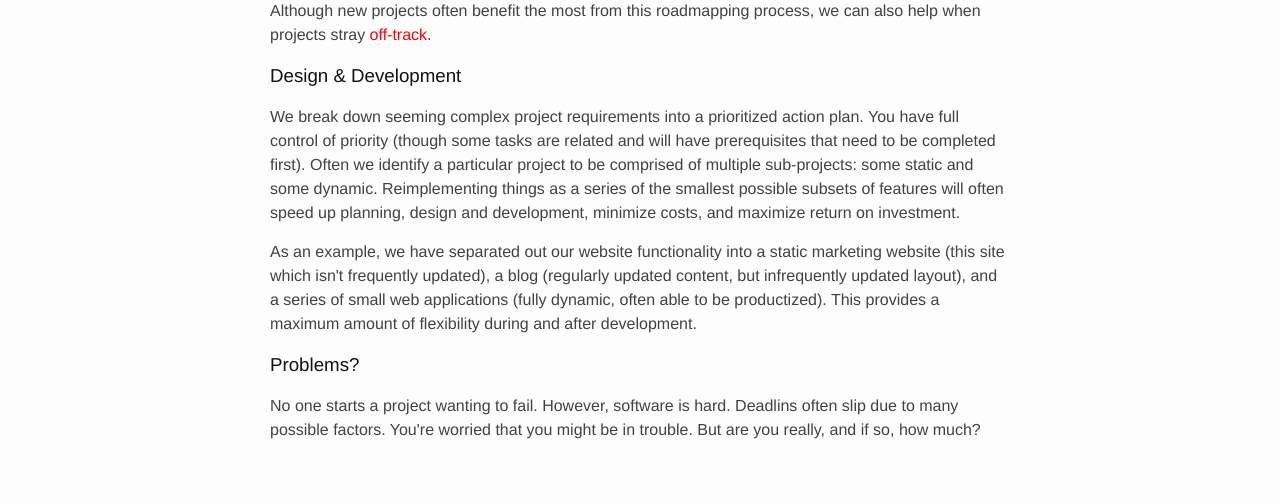
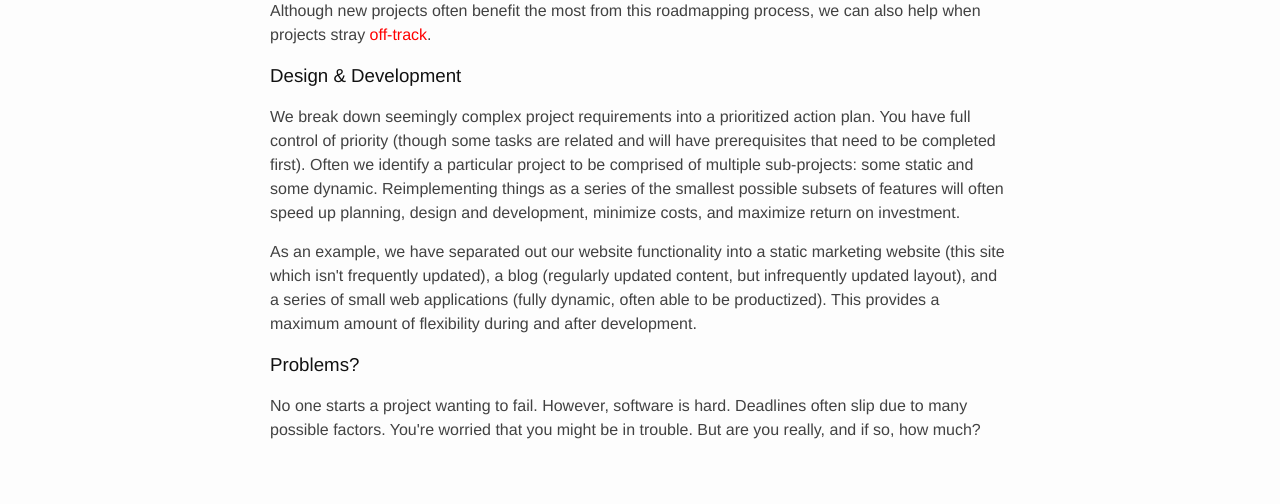
Before and after one commit to binaryblade/binaryblade.github.io, a Jekyll site: the page built from index.html, in a window 1280 px wide. Shown: the part 1060-1564 px from the top of the page. Built offline with Jekyll 4.4.1, drawn with Linux system fonts in a browser that asks for light colours.

Commit message:
Fix typos

```diff
--- a/index.html
+++ b/index.html
@@ -39,14 +39,14 @@
     help when projects stray <a href="#problems">off-track</a>.</p>
 
     <h3>Design & Development</h3>
-    <p>We break down seeming complex project requirements into a prioritized action plan. You have full control of priority (though some tasks are related and will have prerequisites that need to be completed first). Often we identify a particular project to be comprised of multiple sub-projects: some static and some dynamic. Reimplementing things as a series of the smallest possible subsets of features will often speed up planning, design and development, minimize costs, and maximize return on investment.</p>
+    <p>We break down seemingly complex project requirements into a prioritized action plan. You have full control of priority (though some tasks are related and will have prerequisites that need to be completed first). Often we identify a particular project to be comprised of multiple sub-projects: some static and some dynamic. Reimplementing things as a series of the smallest possible subsets of features will often speed up planning, design and development, minimize costs, and maximize return on investment.</p>
 
     <p>As an example, we have separated out our website functionality into a static marketing website (this site which isn't frequently updated), a blog (regularly updated content, but infrequently updated layout), and a series of small web applications (fully dynamic, often able to be productized). This provides a maximum amount of flexibility during and after development.</p>
 
     <a name="problems"></a>
     <h3>Problems?</h3>
 
-    <p>No one starts a project wanting to fail. However, software is hard. Deadlins often slip due to many possible factors. You're worried that you might be in trouble. But are you really, and if so, how much?</p>
+    <p>No one starts a project wanting to fail. However, software is hard. Deadlines often slip due to many possible factors. You're worried that you might be in trouble. But are you really, and if so, how much?</p>
   </section>
 
 </div>
```
